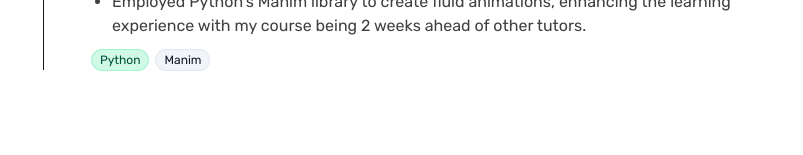
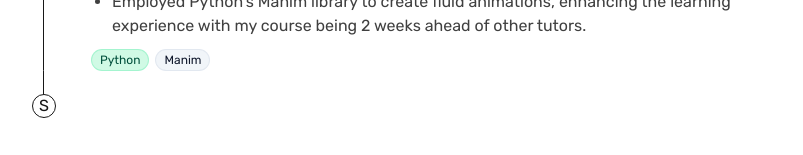
Before and after one commit to PeterSVenton/portfolio, a Next.js app: page /experience in a window 1280 px wide. Shown: the part 910-1065 px from the top of the page, without its empty margins (229-1032 px from the left). Built offline with nearby package versions, Linux system fonts and the light colour scheme.

Commit message:
experience page has a blip to indicate the start on the left border

```diff
--- a/src/app/experience/page.tsx
+++ b/src/app/experience/page.tsx
@@ -25,6 +25,12 @@ export default function ExperiencePage() {
       </header>
       {/* Border left is the timeline, the blips are done in the map  */}
       <ol className="relative border-l pl-6">
+        <div className="absolute left-[-1px] -bottom-12 block h-12 rounded-full border-l" />
+
+        <span className="absolute -left-3 -bottom-12 inline-flex items-center justify-center h-6 w-6 rounded-full border bg-white">
+            S
+        </span>
+
         {experience.map((item, i) => (
           <li key={i} className="mb-10 ms-6">
             {/* timeline dot */}
```
